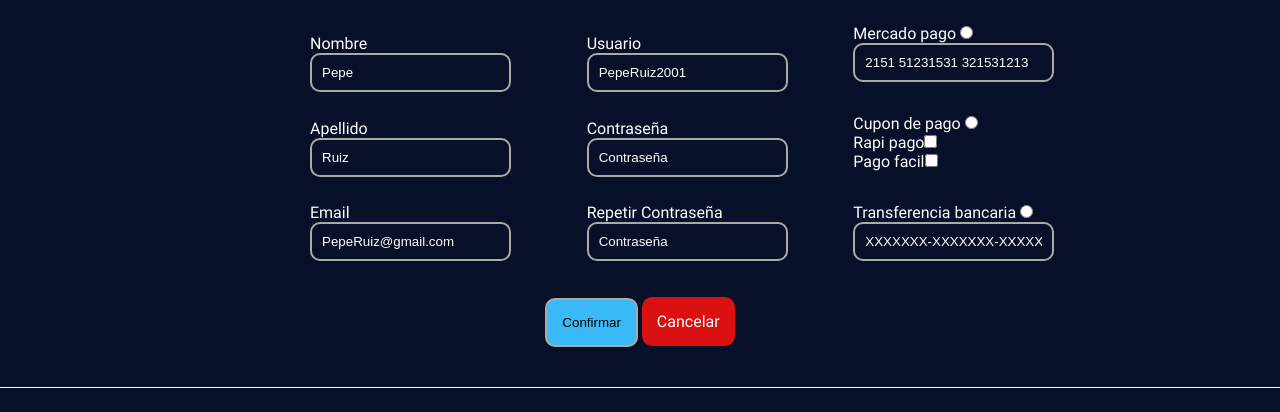
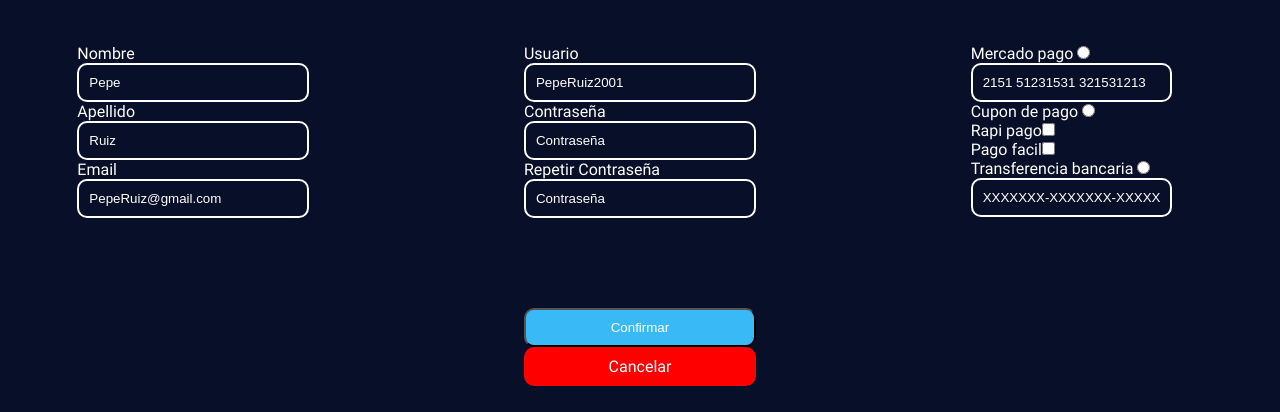
Before and after one commit to EricNahuel2002/TPPrograWebActual, a plain HTML site: page pages/registro_usuario.html in a window 1280 px wide. Shown: the part 174-586 px from the top of the page. Drawn offline with Linux system fonts and the light colour scheme; a web font is replaced by a local one.

Commit message:
mejor estilo registroUsuario

```diff
--- a/styles/styles.css
+++ b/styles/styles.css
@@ -150,84 +150,63 @@ body{
 .formulario_registro{
     display: grid;
     grid-template-columns: repeat(3,1fr);
-    margin: 40px auto 40px auto;
+    gap: 60px;
+    margin-top: 60px;
 }
 
-.formulario_registro input{
-    border-radius: 10px;
-    border: solid 2px #aaa;
-    background-color: transparent;
-}
-
-.formulario_registro input:hover{
-    inherits: border-radius,background-color;
-    border: 2px solid #39b9f5;
-}
-
-.contenedor1, .contenedor2{
+.contenedor1, .contenedor2, .contenedor3{
     display: flex;
-    flex-flow: row wrap;
-    height: 50%;
-    padding: 10px;
-}
-
-.contenedor1{
-    width: 25%;
-    justify-self: flex-end;
-}
-
-.contenedor2{
-    width: 25%;
+    flex-flow: column wrap;
+    width: 60%;
     justify-self: center;
 }
 
-.contenedor3{
-    display: flex;
-    flex-flow: row wrap;
-    width: 30%;
-    height: 60%;
+.contenedor1 input, .contenedor2 input, .contenedor3 input{
+    padding: 10px;
+    border-radius: 10px;
+    background-color: transparent;
+    border: 2px solid #fff;
 }
 
 .contenedor4{
-    justify-self: center;
-    grid-column: 2 / 3;
+    display: flex;
+    flex-flow: column wrap;
+    justify-content: center;
+    align-items: center;
+    grid-row: 2/2;
+    grid-column: 2/2;
+    height: 100%;
+    margin-bottom: 60px;
 }
 
-.contenedor1 input,.contenedor2 input, .contenedor3 label{
-    margin-bottom: 25%;
-}
-
-.input_datos{
+.contenedor4 input, .contenedor4 a{
     padding: 10px;
-}
-
-.contenedor4_submit, .contenedor4_link{
-    padding: 15px;
-    text-align: center;
+    border: 2 px solid #fff;
     border-radius: 10px;
-}
-
-.contenedor4 input{
+    width: 60%;
     background-color: #39b9f5;
+    color: #fff;
 }
 
 .contenedor4 a{
-    background-color: rgb(219, 16, 16);
+    text-align: center;
+    background-color: #f00;
+    text-decoration: none;
+    color: #fff;
+    box-sizing: border-box;
 }
 
-.contenedor4_link{
-    text-decoration: none;
-    background-color: #aaa;
-    color: #fff;
+.contenedor1 input:hover, .contenedor2 input:hover, .contenedor3 input:hover{
+    border: 2px solid #3989d5;
 }
+
+
 
 .label_input{
     white-space: nowrap;
 }
 
-.radio_input{
-    padding: 10px;
-}
+
 
 /*PANTALLA DE INICIO*/
 
```
